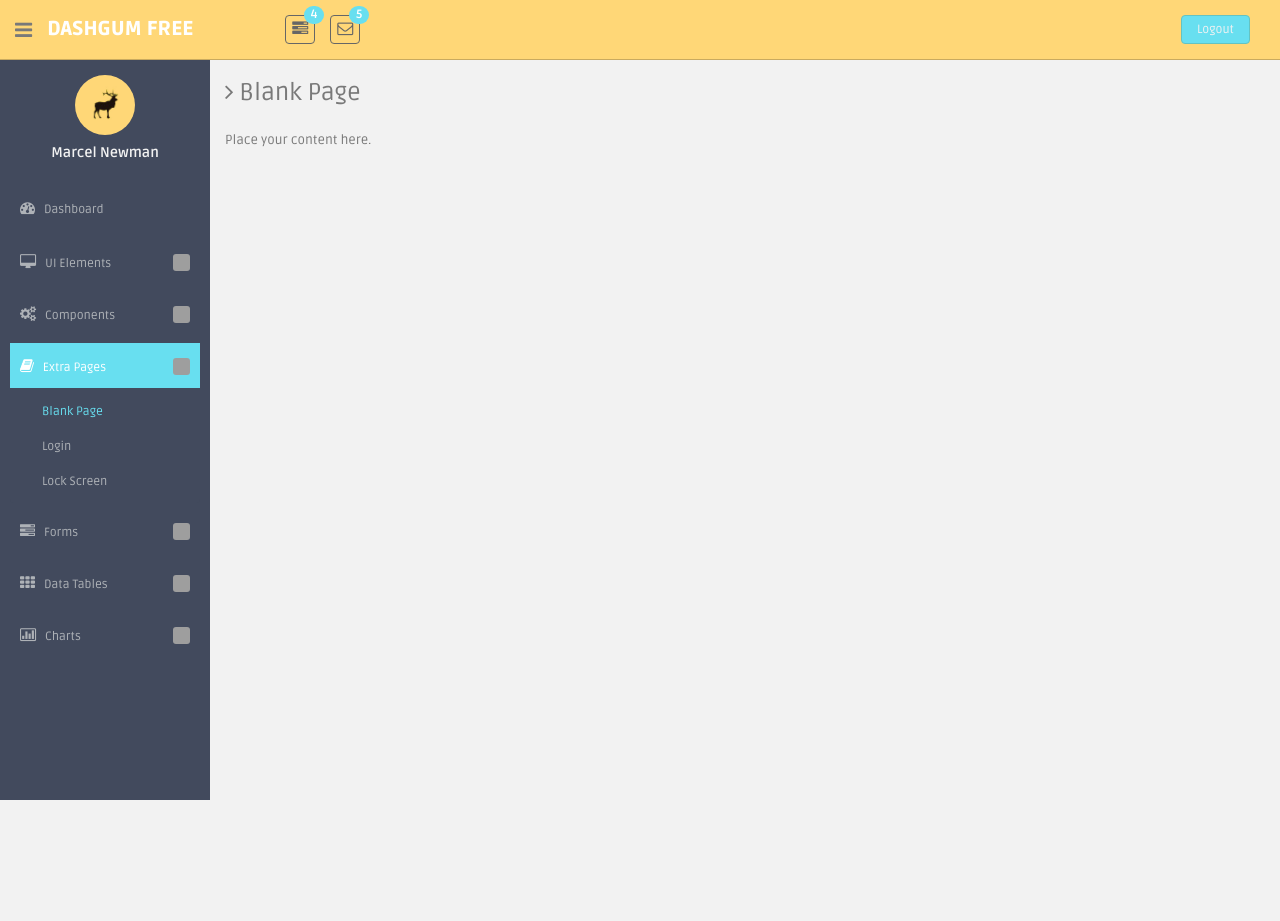
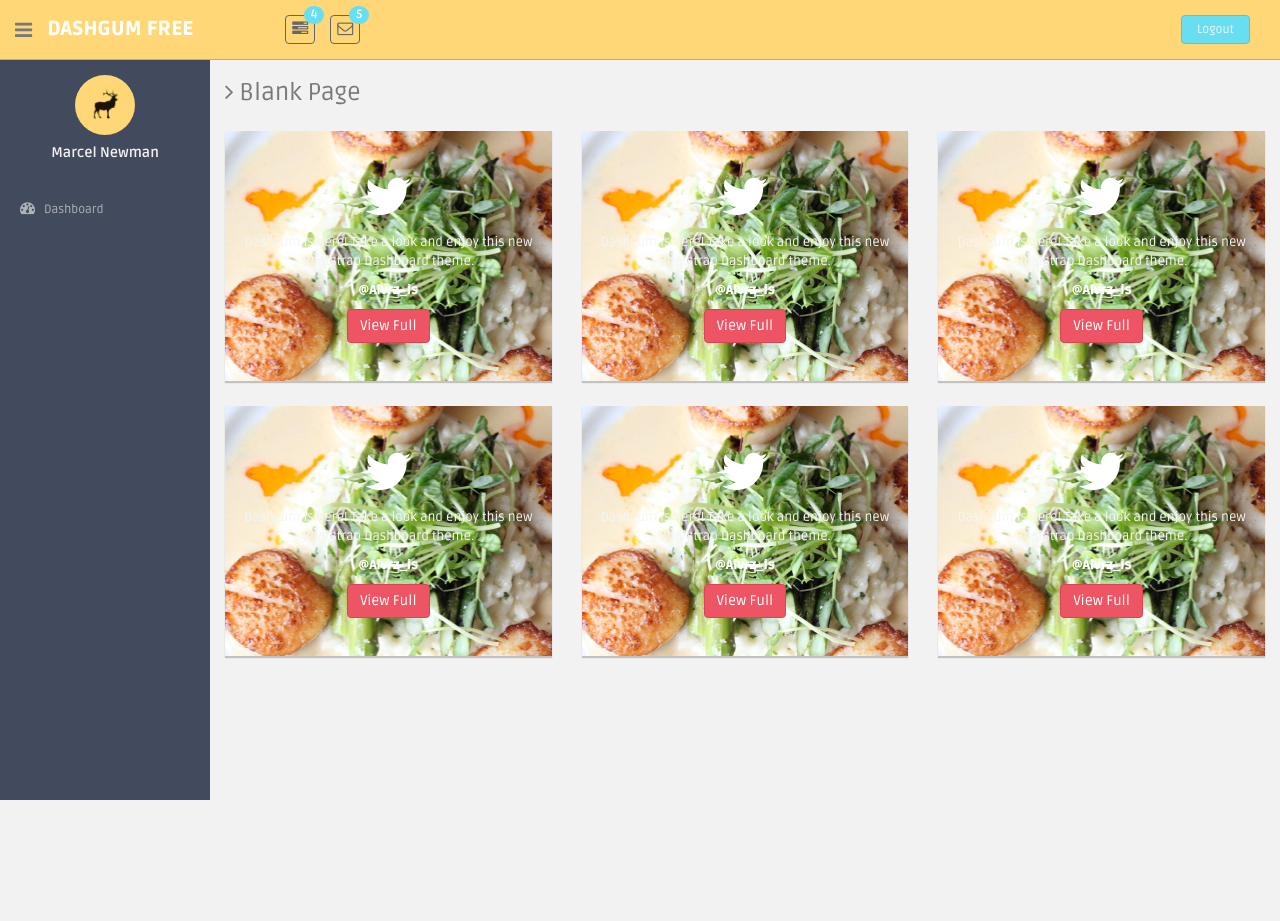
Before and after one commit to sabareeshkk/hotel, a Django app: page / in a window 1280 px wide. Shown: the top 921 px of the page. Run offline with Django 3.2, Linux system fonts and the light colour scheme; the visitor is signed in with stand-in values (Sample User, id 1); parts of the project's set-up code (start-up, migrations or seed data) failed here and were passed over; some libraries are stand-ins or nearby versions; grey boxes are pictures that could not be loaded.

Commit message:
new changes to the html is added

```diff
--- a/src/customers/templates/customers/home.html
+++ b/src/customers/templates/customers/home.html
@@ -1 +1,74 @@
-{% extends "base.html" %}
+{% extends "base.html" %} {% load staticfiles %} {% block content %}
+<! -- 1st ROW OF PANELS -->
+<div class="row">
+    <!-- TWITTER PANEL -->
+    <div class="col-lg-4 col-md-4 col-sm-4 mb">
+        <div class="twitter-panel pn" style="background: url('{% static 'assets/img/food.jpg' %}') no-repeat center top;">
+            <i class="fa fa-twitter fa-4x"></i>
+            <p>Dashgum is here! Take a look and enjoy this new Bootstrap Dashboard theme.</p>
+            <p class="user">@Alvrz_is</p>
+            <button class="btn btn-small btn-theme04">View Full</button>
+        </div>
+        <! --/content-panel -->
+    </div>
+    <!-- /col-md-4 -->
+    <div class="col-lg-4 col-md-4 col-sm-4 mb">
+        <div class="twitter-panel pn" style="background: url('{% static 'assets/img/food.jpg' %}') no-repeat center top;">
+            <i class="fa fa-twitter fa-4x"></i>
+            <p>Dashgum is here! Take a look and enjoy this new Bootstrap Dashboard theme.</p>
+            <p class="user">@Alvrz_is</p>
+            <button class="btn btn-small btn-theme04">View Full</button>
+        </div>
+        <! --/content-panel -->
+    </div>
+    <!-- /col-md-4 -->
+    <div class="col-lg-4 col-md-4 col-sm-4 mb">
+        <div class="twitter-panel pn" style="background: url('{% static 'assets/img/food.jpg' %}') no-repeat center top;">
+            <i class="fa fa-twitter fa-4x"></i>
+            <p>Dashgum is here! Take a look and enjoy this new Bootstrap Dashboard theme.</p>
+            <p class="user">@Alvrz_is</p>
+            <button class="btn btn-small btn-theme04">View Full</button>
+        </div>
+        <! --/content-panel -->
+    </div>
+    <!-- /col-md-4 -->
+</div>
+<! --/END 1ST ROW OF PANELS -->
+<! -- 2ND ROW OF PANELS -->
+<div class="row">
+    <! -- TODO PANEL -->
+    <div class="col-lg-4 col-md-4 col-sm-4 mb">
+        <div class="twitter-panel pn" style="background: url('{% static 'assets/img/food.jpg' %}') no-repeat center top;">
+            <i class="fa fa-twitter fa-4x"></i>
+            <p>Dashgum is here! Take a look and enjoy this new Bootstrap Dashboard theme.</p>
+            <p class="user">@Alvrz_is</p>
+            <button class="btn btn-small btn-theme04">View Full</button>
+        </div>
+        <! --/content-panel -->
+    </div>
+    <! --/col-md-4 -->
+    <! -- PROFILE 01 PANEL -->
+    <div class="col-lg-4 col-md-4 col-sm-4 mb">
+        <div class="twitter-panel pn" style="background: url('{% static 'assets/img/food.jpg' %}') no-repeat center top;">
+            <i class="fa fa-twitter fa-4x"></i>
+            <p>Dashgum is here! Take a look and enjoy this new Bootstrap Dashboard theme.</p>
+            <p class="user">@Alvrz_is</p>
+            <button class="btn btn-small btn-theme04">View Full</button>
+        </div>
+        <! --/content-panel-->
+    </div>
+    <! --/col-md-4 -->
+    <! -- PROFILE 02 PANEL -->
+    <div class="col-lg-4 col-md-4 col-sm-4 mb">
+        <div class="twitter-panel pn" style="background: url('{% static 'assets/img/food.jpg' %}') no-repeat center top;">
+            <i class="fa fa-twitter fa-4x"></i>
+            <p>Dashgum is here! Take a look and enjoy this new Bootstrap Dashboard theme.</p>
+            <p class="user">@Alvrz_is</p>
+            <button class="btn btn-small btn-theme04">View Full</button>
+        </div>
+        <! --/content-panel-->
+    </div>
+    <! --/ col-md-4 -->
+</div>
+<! --/END 2ND ROW OF PANELS -->
+{% endblock %}
--- a/static/assets/css/style.css
+++ b/static/assets/css/style.css
@@ -1486,7 +1486,7 @@ PANELS CONFIGURATIONS
 /* PROFILE PANELS */
 /* Profile 01*/
 #profile-01 {
-	background: url(../img/profile-01.jpg) no-repeat center top;
+	/* background: url(../img/profile-01.jpg) no-repeat center top; */
 	margin-top: -15px;
 	background-attachment: relative;
 	background-position: center center;
--- a/templates/base.html
+++ b/templates/base.html
@@ -1,24 +1,21 @@
 {% load staticfiles i18n %}
 <!DOCTYPE html>
 <html lang="en">
+
 <head>
     <meta charset="utf-8">
     <meta name="viewport" content="width=device-width, initial-scale=1.0">
     <meta name="description" content="">
     <meta name="author" content="Dashboard">
     <meta name="keyword" content="Dashboard, Bootstrap, Admin, Template, Theme, Responsive, Fluid, Retina">
-
     <title>DASHGUM - Bootstrap Admin Template</title>
-
     <!-- Bootstrap core CSS -->
     <link href="{% static 'assets/css/bootstrap.css' %}" rel="stylesheet" />
     <!--external css-->
     <link href="{% static 'assets/font-awesome/css/font-awesome.css' %}" rel="stylesheet" />
-
     <!-- Custom styles for this template -->
     <link href="{% static 'assets/css/style.css' %}" rel="stylesheet" />
     <link href="{% static 'assets/css/style-responsive.css' %}" rel="stylesheet" />
-
     <!-- HTML5 shim and Respond.js IE8 support of HTML5 elements and media queries -->
     <!--[if lt IE 9]>
       <script src="https://oss.maxcdn.com/libs/html5shiv/3.7.0/html5shiv.js"></script>
@@ -27,8 +24,7 @@
 </head>
 
 <body>
-
-  <section id="container" >
+    <section id="container">
         <!-- **********************************************************************************************************************************************************
       TOP BAR CONTENT & NOTIFICATIONS
       *********************************************************************************************************************************************************** -->
@@ -187,27 +183,25 @@
             </div>
         </header>
         <!--header end-->
-
         <!-- **********************************************************************************************************************************************************
       MAIN SIDEBAR MENU
       *********************************************************************************************************************************************************** -->
         <!--sidebar start-->
         <aside>
-          <div id="sidebar"  class="nav-collapse ">
+            <div id="sidebar" class="nav-collapse ">
                 <!-- sidebar menu start-->
                 <ul class="sidebar-menu" id="nav-accordion">
-
-              	  <p class="centered"><a href="profile.html"><img src="{% static 'assets/img/ui-sam.jpg' %}" class="img-circle" width="60"></a></p>
+                    <p class="centered">
+                        <a href="profile.html"><img src="{% static 'assets/img/ui-sam.jpg' %}" class="img-circle" width="60"></a>
+                    </p>
                     <h5 class="centered">Marcel Newman</h5>
-
                     <li class="mt">
                         <a href="index.html">
                             <i class="fa fa-dashboard"></i>
                             <span>Dashboard</span>
                         </a>
                     </li>
-
-                  <li class="sub-menu">
+                    <!-- <li class="sub-menu">
                       <a href="javascript:;" >
                           <i class="fa fa-desktop"></i>
                           <span>UI Elements</span>
@@ -269,14 +263,12 @@
                           <li><a  href="morris.html">Morris</a></li>
                           <li><a  href="chartjs.html">Chartjs</a></li>
                       </ul>
-                  </li>
-
+                  </li> -->
                 </ul>
                 <!-- sidebar menu end-->
             </div>
         </aside>
         <!--sidebar end-->
-
         <!-- **********************************************************************************************************************************************************
       MAIN CONTENT
       *********************************************************************************************************************************************************** -->
@@ -286,13 +278,13 @@
                 <h3><i class="fa fa-angle-right"></i> Blank Page</h3>
                 <div class="row mt">
                     <div class="col-lg-12">
-          		<p>Place your content here.</p>
+                        {% block content %} {% endblock %}
                     </div>
                 </div>
-
-		</section><! --/wrapper -->
-      </section><!-- /MAIN CONTENT -->
-
+            </section>
+            <! --/wrapper -->
+        </section>
+        <!-- /MAIN CONTENT -->
         <!--main content end-->
         <!--footer start-->
         <footer class="site-footer">
@@ -305,7 +297,6 @@
         </footer>
         <!--footer end-->
     </section>
-
     <!-- js placed at the end of the document so the pages load faster -->
     <script src="{% static 'assets/js/jquery.js' %}"></script>
     <script src="{% static 'assets/js/bootstrap.min.js' %}"></script>
@@ -314,21 +305,16 @@
     <script class="include" type="text/javascript" src="{% static 'assets/js/jquery.dcjqaccordion.2.7.js' %}"></script>
     <script src="{% static 'assets/js/jquery.scrollTo.min.js' %}"></script>
     <script src="{% static 'assets/js/jquery.nicescroll.js' %}" type="text/javascript"></script>
-
-
     <!--common script for all pages-->
     <script src="{% static 'assets/js/common-scripts.js' %}"></script>
-
     <!--script for this page-->
-
     <script>
     //custom select box
 
-      $(function(){
+    $(function() {
         $('select.styled').customSelect();
     });
+    </script>
+</body>
 
-  </script>
-
-  </body>
 </html>
```
Also changed, not shown: settings/base.py (+7 -7 lines), static/assets/img/food.jpg (added). Lines whose indentation alone changed are shown as unchanged.
